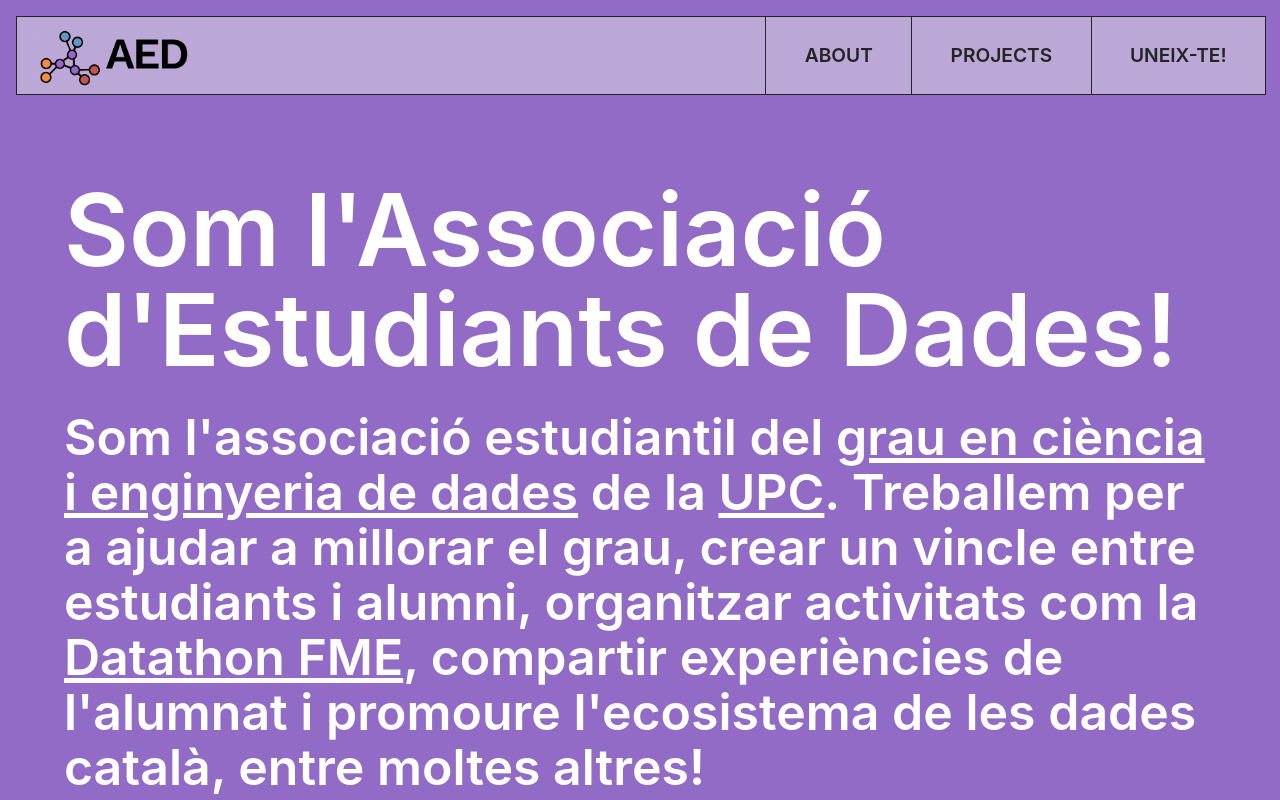
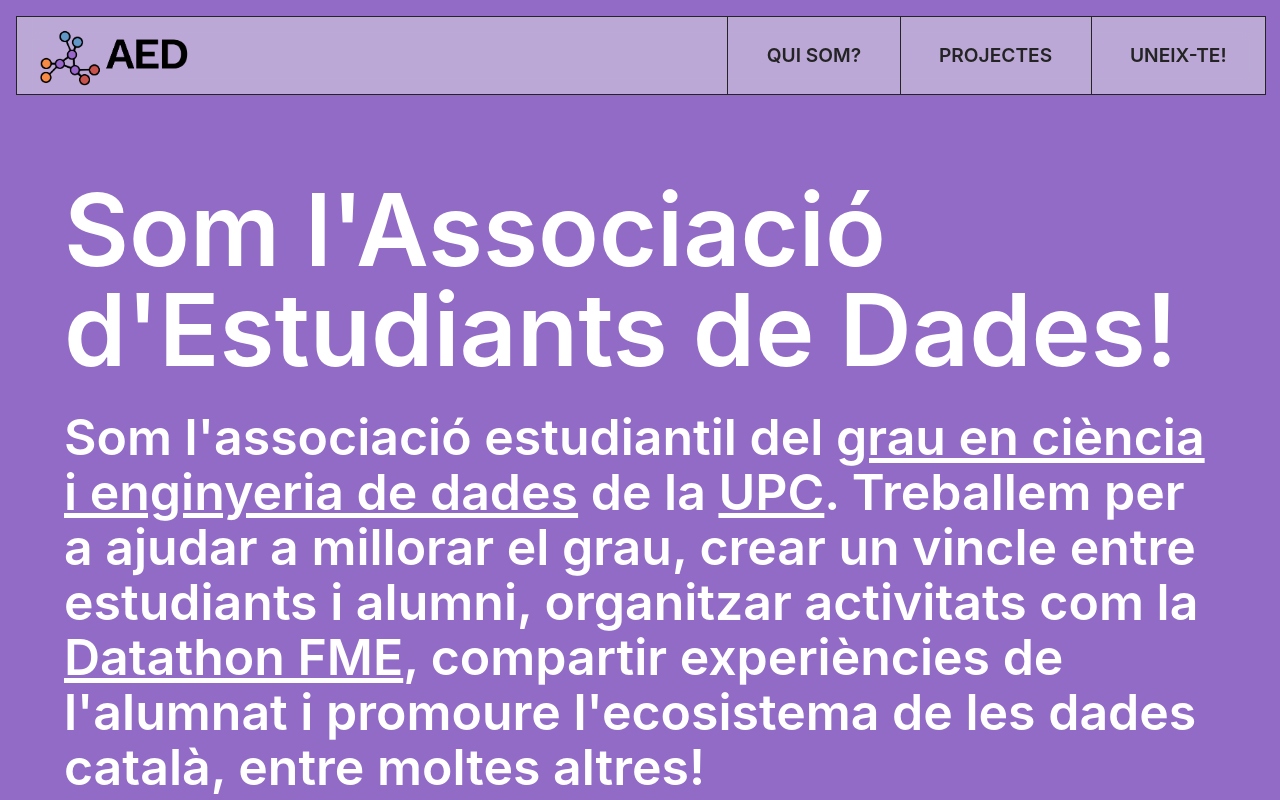
Before and after one commit to data-students/web-aed, a React (Vite) app: page / in a window 1280 px wide. Shown: the top 800 px of the page. Built offline with nearby package versions, Linux system fonts and the light colour scheme.

Commit message:
menu in catalan

```diff
--- a/src/TopBar.jsx
+++ b/src/TopBar.jsx
@@ -38,8 +38,8 @@
         <MenuButton menuOpen={menuOpen} setMenuOpen={setMenuOpen} />
       </div>
       <div className='top-bar-right'>
-        <TopBarItem id='nosaltres' menuOpen={menuOpen} setMenuOpen={setMenuOpen}>About</TopBarItem>
-        <TopBarItem menuOpen={menuOpen} setMenuOpen={setMenuOpen}>Projects</TopBarItem>
+        <TopBarItem id='nosaltres' menuOpen={menuOpen} setMenuOpen={setMenuOpen}>Qui som?</TopBarItem>
+        <TopBarItem menuOpen={menuOpen} setMenuOpen={setMenuOpen}>Projectes</TopBarItem>
         <TopBarItem id='unir-se' menuOpen={menuOpen} setMenuOpen={setMenuOpen}>Uneix-te!</TopBarItem>
       </div>
     </div >
```
